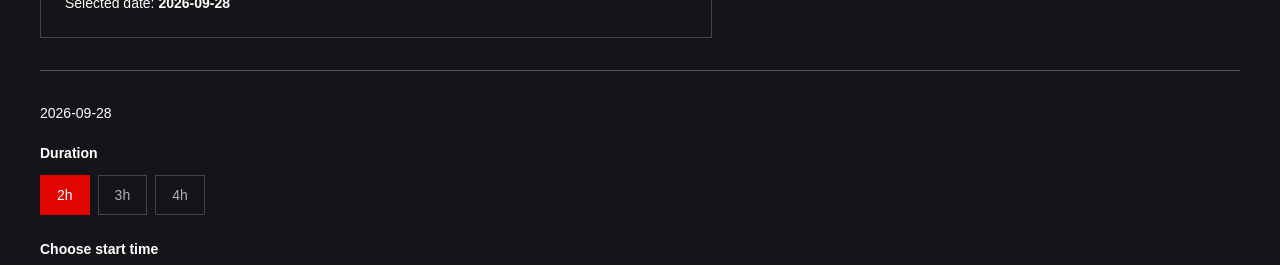
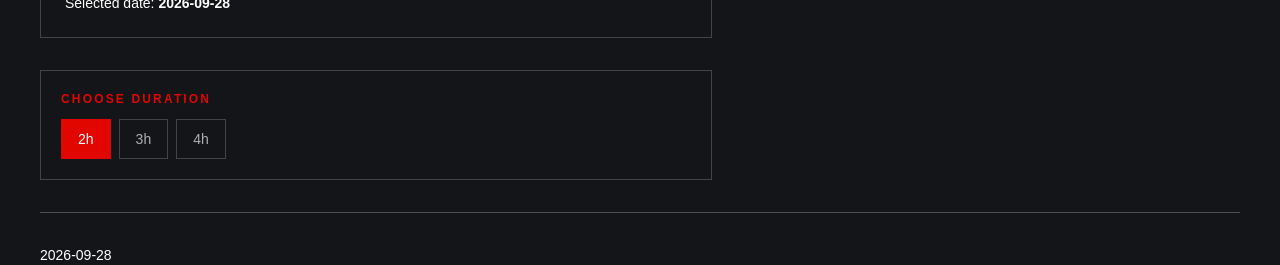
Before and after one commit to zokinacevv/zona-nightclub, a Next.js app: page / in a window 1280 px wide. Both pictures are taken after a click on the button "28". Shown: the part 3765-4030 px from the top of the page. Built offline with nearby package versions, Linux system fonts and the light colour scheme; no server answers; the database is empty.

Commit message:
Show duration block before start time selection

```diff
--- a/src/components/site/reservation-cta.tsx
+++ b/src/components/site/reservation-cta.tsx
@@ -38,13 +38,29 @@ export function ReservationCta() {
           />
         </div>
         {date ? (
+          <div className="mt-8 max-w-2xl border border-white/20 bg-background p-5">
+            <p className="text-xs font-bold tracking-[0.18em] text-accent uppercase">
+              Choose duration
+            </p>
+            <div className="mt-3 flex gap-2">
+              {([2, 3, 4] as const).map((duration) => (
+                <button
+                  className={`min-h-10 border px-4 text-sm transition-colors ${duration === durationHours ? "border-accent bg-accent text-white" : "border-white/20 text-muted hover:border-white/50 hover:text-foreground"}`}
+                  key={duration}
+                  onClick={() => setDurationHours(duration)}
+                  type="button"
+                >
+                  {duration}h
+                </button>
+              ))}
+            </div>
+          </div>
+        ) : null}
+        {date ? (
           <ReservationForm
             date={date}
             durationHours={durationHours}
             key={`${date}-${durationHours}`}
-            onDurationChange={(duration) => {
-              setDurationHours(duration);
-            }}
           />
         ) : null}
       </div>
--- a/src/components/site/reservation-form.tsx
+++ b/src/components/site/reservation-form.tsx
@@ -9,13 +9,11 @@ type Slot = { time: string; available: boolean };
 type ReservationFormProps = {
   date: string;
   durationHours: 2 | 3 | 4;
-  onDurationChange: (duration: 2 | 3 | 4) => void;
 };
 
 export function ReservationForm({
   date,
   durationHours,
-  onDurationChange,
 }: ReservationFormProps) {
   const [slots, setSlots] = useState<Slot[]>([]);
   const [time, setTime] = useState("");
@@ -90,21 +88,6 @@ export function ReservationForm({
         <p className="text-sm text-white">
           {date}
         </p>
-        <div className="mt-5">
-          <p className="text-sm font-semibold text-white">Duration</p>
-          <div className="mt-3 flex gap-2">
-            {([2, 3, 4] as const).map((duration) => (
-              <button
-                className={`min-h-10 border px-4 text-sm transition-colors ${duration === durationHours ? "border-accent bg-accent text-white" : "border-white/20 text-muted hover:border-white/50 hover:text-foreground"}`}
-                key={duration}
-                onClick={() => onDurationChange(duration)}
-                type="button"
-              >
-                {duration}h
-              </button>
-            ))}
-          </div>
-        </div>
         <p className="mt-6 text-sm font-semibold text-white">Choose start time</p>
         <div className="mt-3 flex flex-wrap gap-2">
           {isLoading ? (
```
